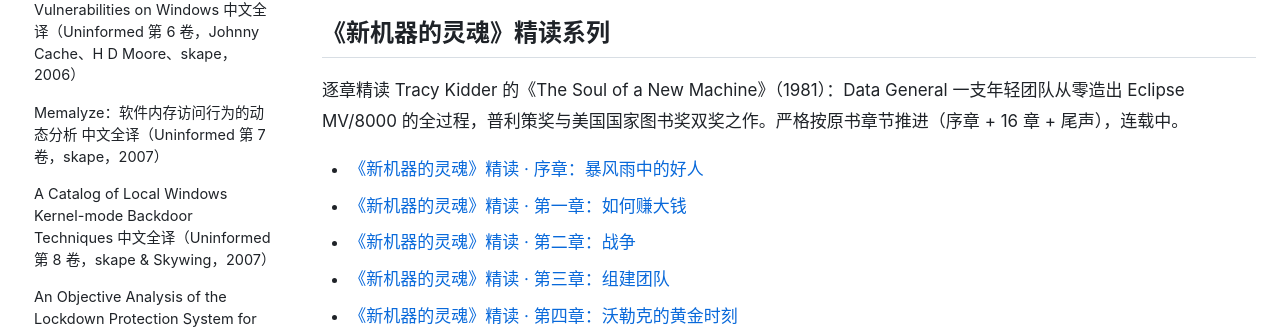
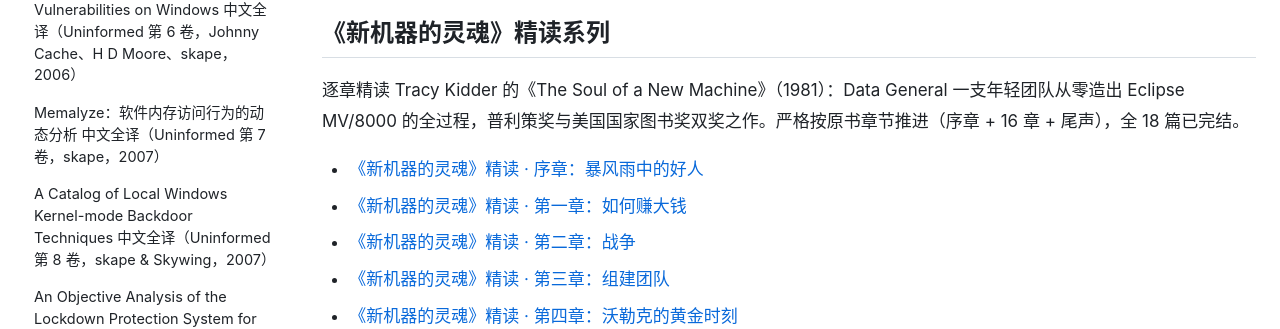
Before and after one commit to jimwitty/jimwitty.github.io, a Jekyll site: the page built from index.md, in a window 1280 px wide and 900 px high, scrolled down 1726 px. Shown: the part 180-509 px from the top of the window. Built offline with Jekyll 4.4.1, drawn with Linux system fonts in a browser that asks for light colours.

Commit message:
《新机器的灵魂》系列完结：首页简介改为已完结

```diff
--- a/index.md
+++ b/index.md
@@ -42,7 +42,7 @@ Uninformed 期刊（uninformed.org）经典论文的中文全译：PatchGuard
 
 ## 《新机器的灵魂》精读系列
 
-逐章精读 Tracy Kidder 的《The Soul of a New Machine》（1981）：Data General 一支年轻团队从零造出 Eclipse MV/8000 的全过程，普利策奖与美国国家图书奖双奖之作。严格按原书章节推进（序章 + 16 章 + 尾声），连载中。
+逐章精读 Tracy Kidder 的《The Soul of a New Machine》（1981）：Data General 一支年轻团队从零造出 Eclipse MV/8000 的全过程，普利策奖与美国国家图书奖双奖之作。严格按原书章节推进（序章 + 16 章 + 尾声），全 18 篇已完结。
 
 <ul>
 {% assign soul_posts = site.categories["新机器的灵魂"] | sort: "series_order" %}
```
